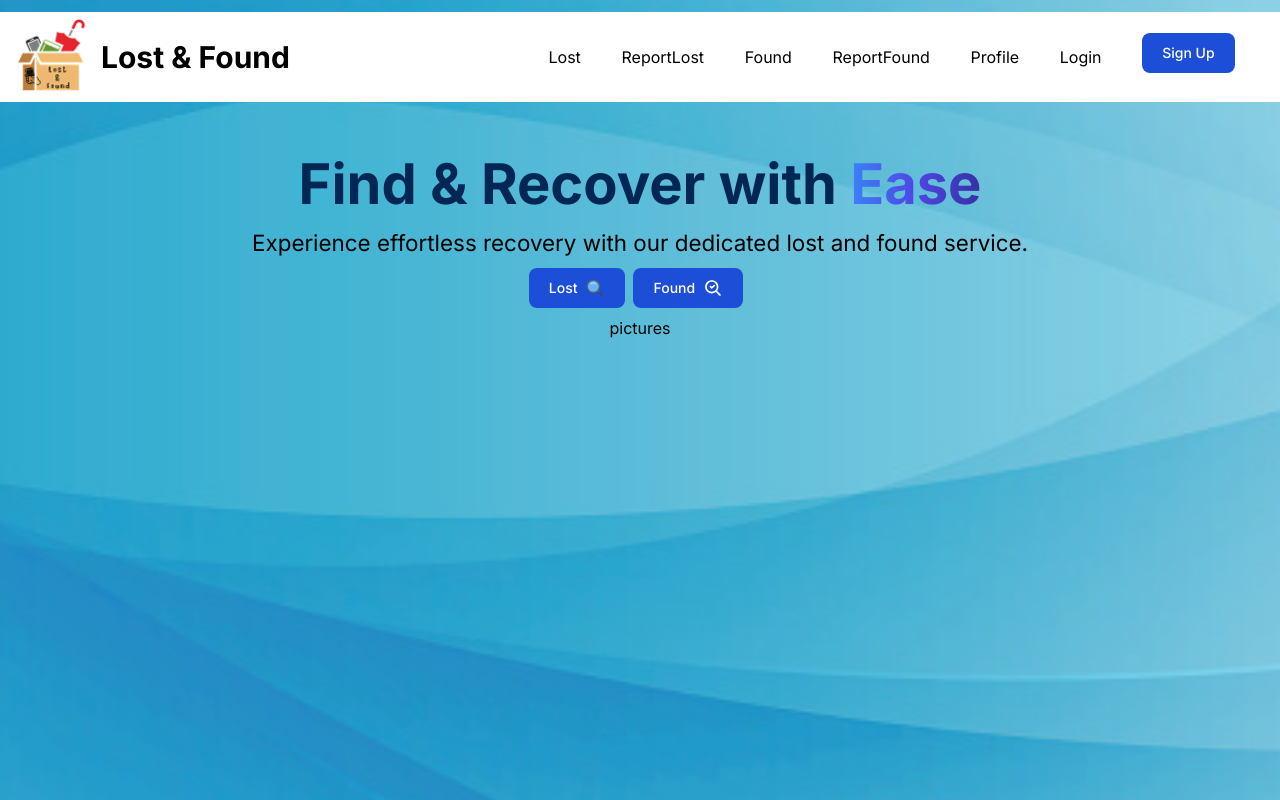
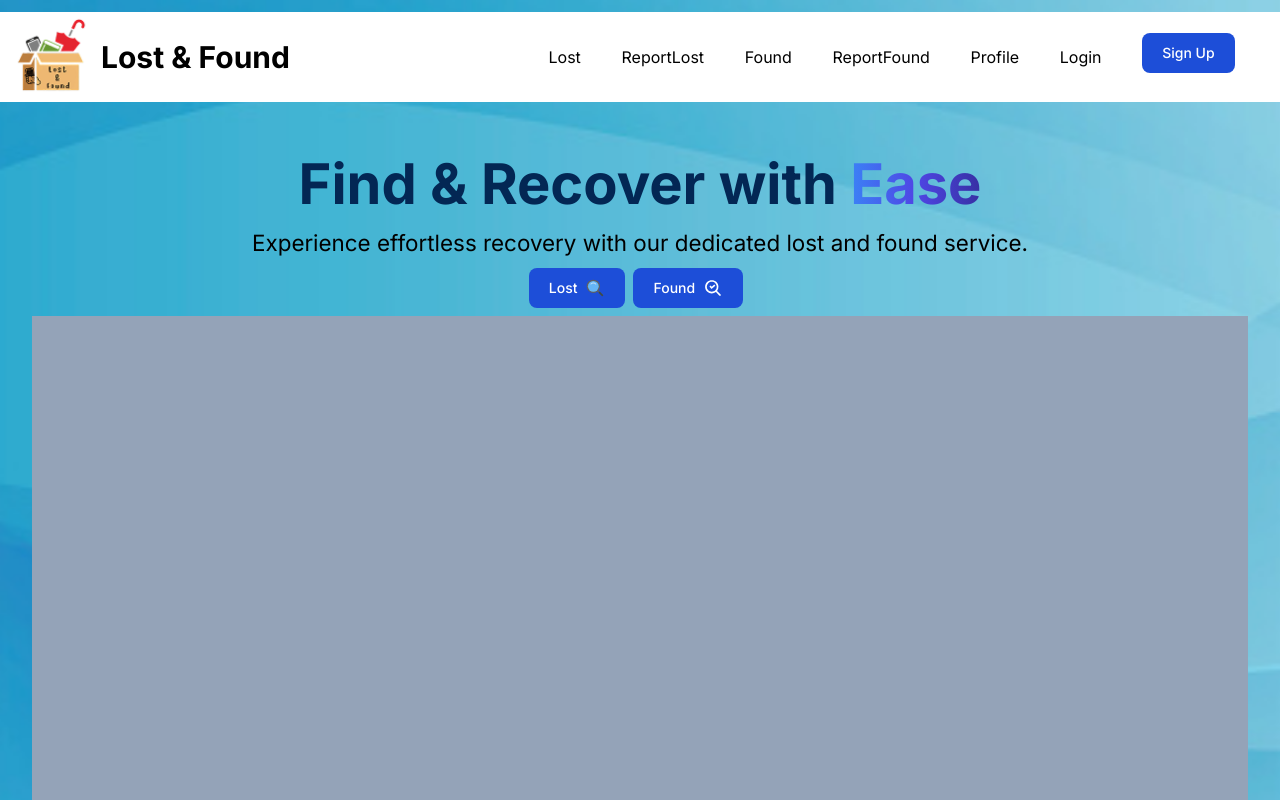
Before and after one commit to Muhammad-Faisal-FTA/LostFontapp, a Next.js app: page / in a window 1280 px wide. Shown: the top 800 px of the page. Built offline with nearby package versions, Linux system fonts and the light colour scheme.

Commit message:
deployment issue is solved

```diff
--- a/src/app/page.tsx
+++ b/src/app/page.tsx
@@ -26,8 +26,8 @@ export default function Home() {
           Found  <CgSearchFound size={20} />
        </button>
       </div>
-      <div>
-        pictures
+      <div className="w-70% h-screen mx-8 bg-slate-400">
+        <div></div>
       </div>
     </div>
     </>
```
